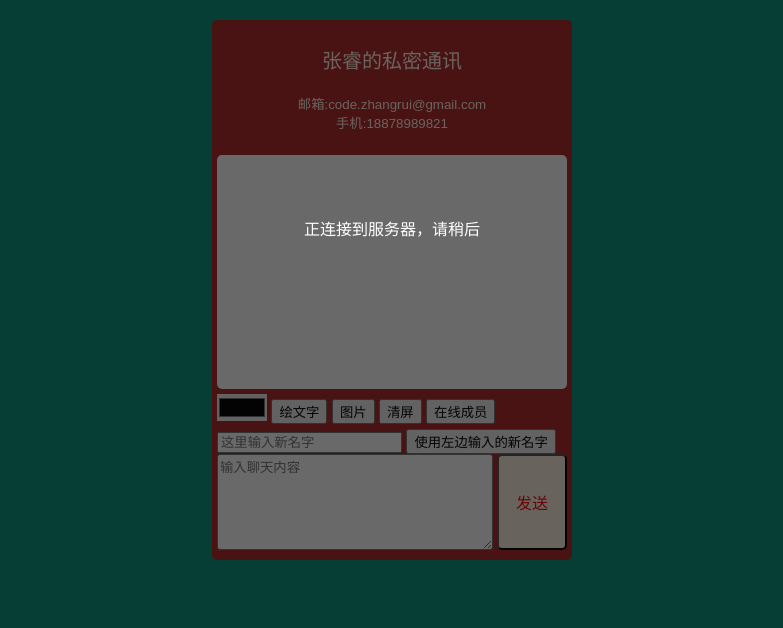
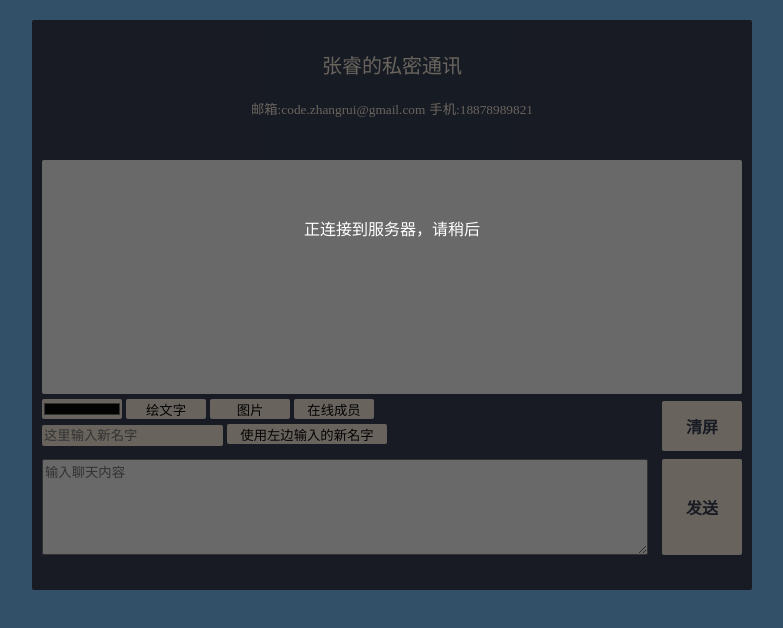
Before and after one commit to code-zhangrui/rui-chatroom, a website: page src/index.html in a window 1280 px wide. Shown: the whole page, without its empty margins (248-1031 px from the left). Drawn offline with nearby package versions, Linux system fonts and the light colour scheme; no server answers.

Commit message:
美化了css样式

```diff
--- a/src/chat.js
+++ b/src/chat.js
@@ -39,7 +39,7 @@ Chatroom.prototype={
 
         this.socket.on('system',function(nickName, userCount, type){//判断system信息的类别
             var msg=nickName+(type=='login'?'加入':'离开');
-            _this._displayNewMsg('【系统】',msg,'red');
+            _this._displayNewMsg('【系统】',msg,'#dd78e2');
             document.getElementById('status').textCount=userCount+(userCount>1?'users':'user')+'online';
         });
 
@@ -132,7 +132,7 @@ Chatroom.prototype={
 
        this.socket.on('showUsers',function(users){//++接收访客名单
            msg='当前在线成员有：'+users+' 等共'+users.length+'人';
-          _this._displayNewMsg('【系统】',msg,'red');//++输出访客名单
+          _this._displayNewMsg('【系统】',msg,'#dd78e2');//++输出访客名单
       });
 
       document.getElementById('rename').addEventListener('click',function(){//++点击请求改名
@@ -146,12 +146,12 @@ Chatroom.prototype={
 
        this.socket.on('renameFail',function(newName){//改名失败
            msg='"'+newName+'"这个名字已被占用，请再想一个吧！';
-            _this._displayNewMsg('【系统】',msg,'red');//++改名失败通知
+            _this._displayNewMsg('【系统】',msg,'#dd78e2');//++改名失败通知
         });
 
        this.socket.on('rename',function(oldName,newName){//++改名成功
           msg=oldName+'已改名为：'+newName;
-          _this._displayNewMsg('【系统】',msg,'red');//++发起改名通知
+          _this._displayNewMsg('【系统】',msg,'#dd78e2');//++发起改名通知
       });
 
     },//init
--- a/src/index.html
+++ b/src/index.html
@@ -15,22 +15,21 @@
         <div class="wrapper">
             <div class="banner">
                 <p>张睿的私密通讯</p>
-                <small>邮箱:code.zhangrui@gmail.com</small>
-                <br><small>手机:18878989821</small>
+                <small>邮箱:code.zhangrui@gmail.com</small> <small>手机:18878989821</small>
                 <span id="status"></span>
             </div>
             <div id="historyMsg">
             </div>
             <div class="controls" >
                 <div class="items">
+                    <input id="clearBtn" type="button" value="清屏" title="clear screen" />
                     <input id="colorStyle" type="color" placeHolder='#000' title="font color" />
                     <input id="emoji" type="button" value="绘文字" title="emoji" />
                     <label for="sendImage" class="imageLable">
                         <input type="button" value="图片"  />
                         <input id="sendImage" type="file" value="image"/>
                     </label>
-                    <input id="clearBtn" type="button" value="清屏" title="clear screen" />
-                    <input id="showUsers" type="button" value="在线成员" title="showUsers" />
+                    <input id="showUsers" type="button" value="在线成员" title="showUsers" /><br>
                     <input id="newNameInput" type="text" placeholder="这里输入新名字" title="newnametext" />
                     <input id="rename" type="button" value="使用左边输入的新名字" title="rename" />
                 </div>
--- a/src/main.css
+++ b/src/main.css
@@ -1,18 +1,18 @@
 html, body {
     margin: 0;
-    background-color: #08937e;
-    font-family: sans-serif;
-}
+    background-color: #75c3ff;
+    font-family: "Microsoft YaHei";
+    }
 a{
     color:white;
 }
 .wrapper {
-    width: 350px;
-    height: 530px;
-    padding: 5px;
+    width: 700px;
+    height: 550px;
+    padding: 10px;
     margin: 20px auto;
-    background-color: #b22929;
-    border-radius:5px;
+    background-color: #343d50;
+    border-radius:2px;
 }
 #loginWrapper {
     position: fixed;
@@ -46,10 +46,10 @@ a{
 }
 #historyMsg {
     height: 230px;
-    background-color: #fff;
+    background-color: white;
     overflow: auto;
     padding: 2px;
-    border-radius: 5px;
+    border-radius: 2px;
 }
 #historyMsg img {
     max-width: 99%;/*最多只能以聊天窗口的99%宽度来显示，这样过大的图片就会自己缩小*/
@@ -80,20 +80,20 @@ a{
 /*end custom file input*/
 
 #messageInput {
-    width: 270px;
-    max-width: 440px;
+    width: 600px;
     height: 90px;
     max-height: 90px;
-    border-radius: 3px;
+    border-radius: 2px;
     float:left;
 }
 #sendBtn {
-    width: 70px;
+    width: 80px;
     height: 96px;
-    border-radius: 5px;
+    border-radius: 2px;
     background: #fff2e3;
-    color:red;
+    color:#343d50;
     font-size:16px;
+    font-weight:bold;
     float: right;
 }
 #emojiWrapper {
@@ -117,5 +117,26 @@ a{
     display: inline;
 }
 input{
+    height:20px;
+    min-width:80px;
     margin-bottom:5px;
+    background:#fff2e3;
+    color:black;
+    border:none;
+    border-radius:2px;
 }
+#clearBtn{
+    float:right;
+    width:80px;
+    height:50px;
+    color:#343d50;
+    font-weight:bold;
+    font-size:16px;
+    margin-top:2px;
+}
+#newNameInput{
+    height:19px;
+}
+#rename{
+    width:160px;
+}
```
